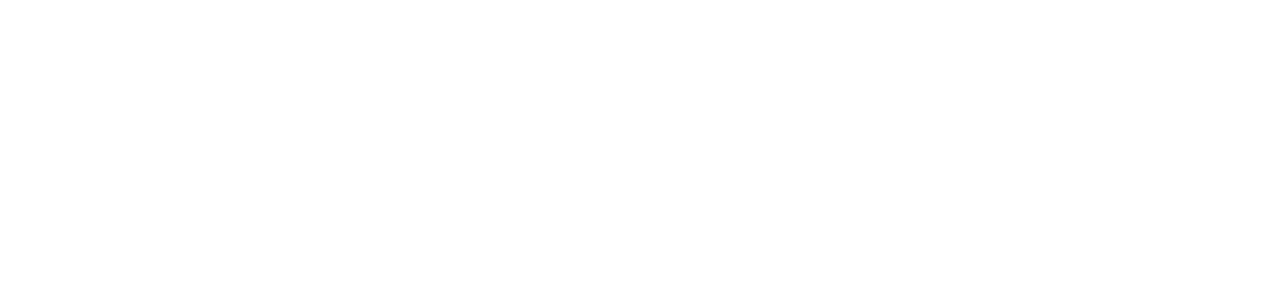
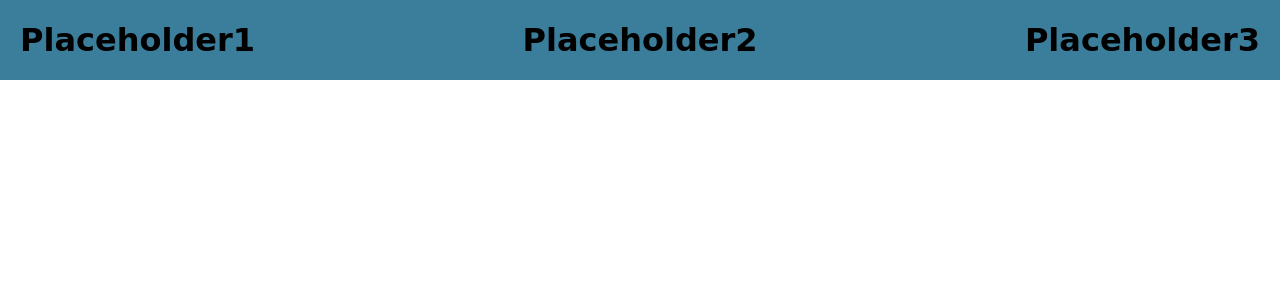
Before and after one commit to Palicare/Frontend, a React (Vite) app: page /detailView in a window 1280 px wide. Before the commit this address had no page. Shown: the top 300 px of the page. Built offline with nearby package versions, Linux system fonts and the light colour scheme.

Commit message:
Added Header component and first step for DetailViewPage

```diff
--- a/src/App.jsx
+++ b/src/App.jsx
@@ -1,11 +1,13 @@
 import { Route, BrowserRouter as Router, Routes } from "react-router-dom";
 import Login from "./pages/LoginPage";
+import DetailViewPage from "./pages/DetailViewPage";
 
 export default function App() {
     return (
         <Router>
             <Routes>
                 <Route path="/" element={<Login />} />
+                <Route path="/detailView" element={<DetailViewPage/>}/>
             </Routes>
         </Router>
     )
--- /dev/null
+++ b/src/components/Header.jsx
@@ -0,0 +1,11 @@
+const Header = () => {
+  return (
+    <div className="header-container">
+      <h1>Placeholder1</h1>
+      <h1>Placeholder2</h1>
+      <h1>Placeholder3</h1>
+    </div>
+  );
+};
+
+export default Header;
--- /dev/null
+++ b/src/pages/DetailViewPage.jsx
@@ -0,0 +1,10 @@
+import Header from "../components/Header";
+
+const DetailViewPage = () => {
+
+    return (
+        <Header/>
+    )
+};
+
+export default DetailViewPage;
--- a/src/pages/LoginPage.jsx
+++ b/src/pages/LoginPage.jsx
@@ -1,3 +1,5 @@
+
+
 export default function() {
     return <>
         <h1>Palicare login</h1>
--- a/src/styles/index.css
+++ b/src/styles/index.css
@@ -1,5 +1,24 @@
 @import url('https://fonts.googleapis.com/css2?family=Comic+Neue:ital,wght@0,300;0,400;0,700;1,300;1,400;1,700&display=swap');
+
+:root {
+    --color-primary: #3B7E9B;
+    --color-secondary: #F8F9FA;
+}
+
+body {
+    margin: 0;
+    padding: 0;
+}
 
 h1 {
     font-family: "Comic Sans MS", "Comic Sans", "Comic Neue";
 }
+
+.header-container {
+    background-color: var(--color-primary);
+    height: 80px;
+    display: flex;
+    align-items: center;
+    justify-content: space-between;
+    padding: 0 20px;
+}
```
